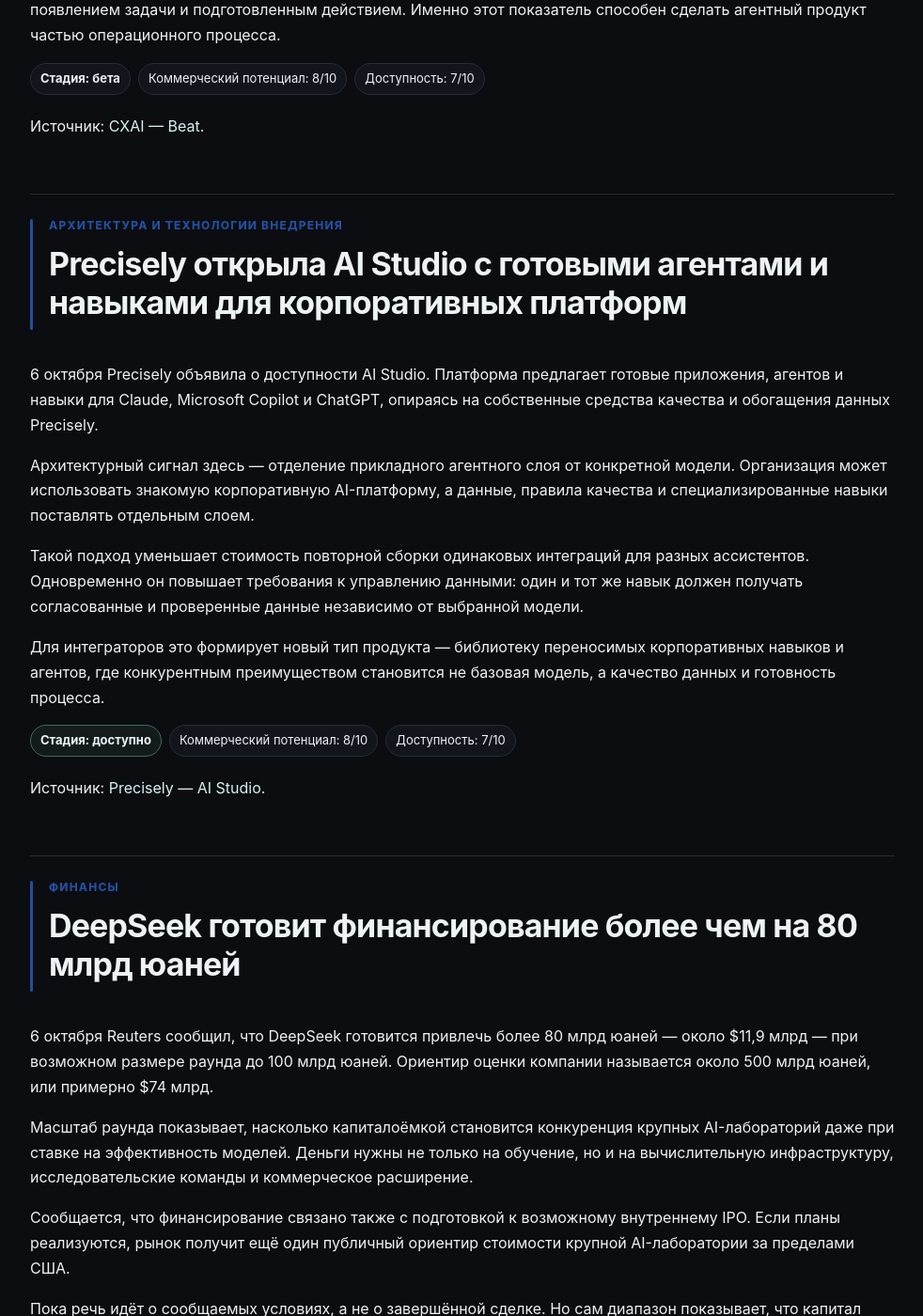
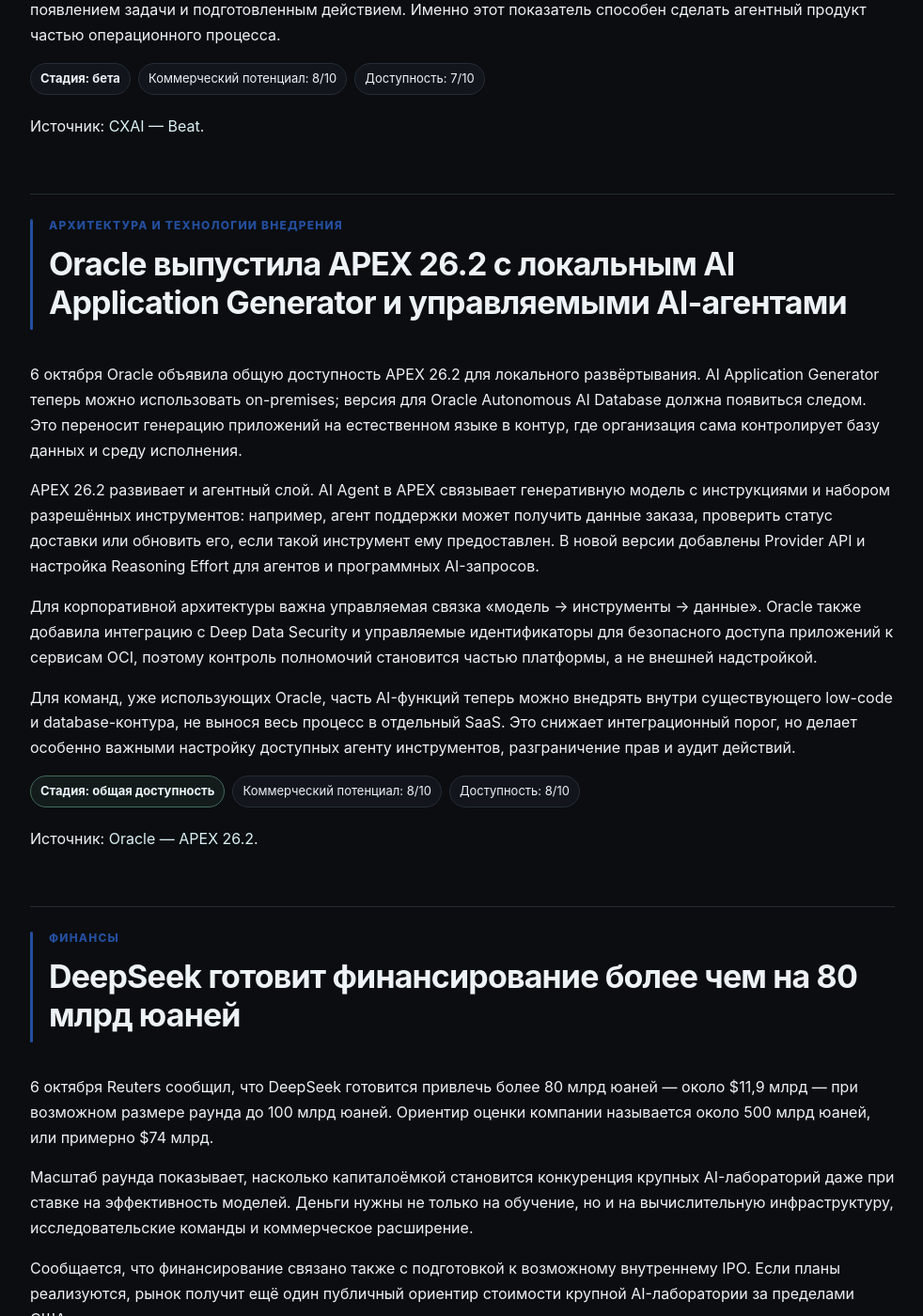
Before and after one commit to DmitryCarni/ai-news-by-carni, a Jekyll site: the page built from daily/2026-10-06.md, in a window 1280 px wide and 1400 px high, scrolled down 2146 px. Shown: the whole window at 94% size, without its empty margins (148-1130 px from the left). Built offline with Jekyll 4.4.1, drawn with Linux system fonts in a browser that asks for light colours.

Commit message:
Restage Daily 2026-10-06 from validated research set

```diff
--- a/_telegram/daily/2026-10-06.txt
+++ b/_telegram/daily/2026-10-06.txt
@@ -6,7 +6,7 @@ Mistral вывела Large 4 в публичное предварительно
 
 CXAI запустила Beat: агент читает задачи, pull request, сообщения и заметки встреч, готовит следующие действия и исполняет их после подтверждения пользователя. Это пример перехода от универсального помощника к агенту, встроенному непосредственно в рабочую очередь.
 
-Precisely открыла AI Studio с готовыми приложениями, агентами и навыками для Claude, Microsoft Copilot и ChatGPT. Ценность такого слоя — возможность переносить корпоративные навыки между моделями, сохраняя единые данные и правила качества.
+Oracle выпустила APEX 26.2: AI Application Generator теперь доступен для локального развёртывания, а AI Agents получили Provider API и настройку Reasoning Effort. Для корпоративных команд это важный сдвиг — генерацию приложений и управляемые агентные действия можно встраивать прямо в существующий Oracle-контур с контролем данных и полномочий.
 
 DeepSeek, по данным Reuters, готовит привлечение более 80 млрд юаней с возможным увеличением раунда до 100 млрд. Масштаб показывает, что конкуренция базовых моделей остаётся капиталоёмкой даже при ставке на эффективность вычислений.
 
--- a/_telegram/en/daily/2026-10-06.txt
+++ b/_telegram/en/daily/2026-10-06.txt
@@ -6,17 +6,17 @@ In Australia, OpenAI and Anthropic supported mandatory disclosure rules for AI-a
 
 CXAI launched Beat, an agent that reads tickets, pull requests, messages and meeting notes, prepares next actions and executes only after user approval. It shows the move from general assistants toward agents embedded directly in operational work queues.
 
-Precisely launched AI Studio with ready-made applications, agents and skills for Claude, Microsoft Copilot and ChatGPT. The opportunity is a portable enterprise layer in which trusted data and reusable skills can work across model providers.
+Oracle shipped APEX 26.2 with the AI Application Generator available for on-premises deployment, plus Provider API support and Reasoning Effort settings for AI Agents. Enterprise teams can place application generation and governed agent actions inside an existing Oracle stack while retaining tighter control over data and permissions.
 
 DeepSeek is preparing to raise more than 80 billion yuan, Reuters reported, with the round potentially reaching 100 billion yuan. The scale shows how capital-intensive foundation-model competition remains even for developers focused on efficiency.
 
 Plaid introduced LendScore 2 and transformer-based LendScore Arc for credit scoring from cash-flow data. Plaid reports stronger predictive performance and higher approval rates for subprime borrowers in early testing, pushing AI deeper into measurable financial decisions.
 
-Main takeaway: the market is scaling foundation models while making applied AI more governable through human approval, portable skills, action auditing and measurable business outcomes.
+Main takeaway: the market is scaling foundation models while making applied AI more governable through human approval, controlled agent tools, action auditing and measurable business outcomes.
 
 Where product opportunities exist:
 - AI-agent action auditing for tool calls, permissions and incident trails;
-- portable enterprise skills across multiple AI platforms;
+- governed enterprise AI inside existing application and database stacks;
 - transaction-data scoring products for lenders.
 
 Full analysis: https://news.carni.ltd/en/daily/2026-10-06/
--- a/daily/2026-10-06.md
+++ b/daily/2026-10-06.md
@@ -4,9 +4,9 @@ report_type: daily
 report_date: 2026-10-06
 report_date_display: "6 октября 2026"
 card_title: "Mistral масштабирует модели, агенты получают контроль, а финтех — новые скоринговые инструменты"
-summary: "Шесть сигналов дня: Mistral Large 4, правила раскрытия инцидентов AI-агентов в Австралии, CXAI Beat, Precisely AI Studio, финансирование DeepSeek и Plaid LendScore."
+summary: "Шесть сигналов дня: Mistral Large 4, правила раскрытия инцидентов AI-агентов в Австралии, CXAI Beat, Oracle APEX 26.2, финансирование DeepSeek и Plaid LendScore."
 title: "ИИ новости: 6 октября 2026"
-description: "ИИ новости за 6 октября 2026: Mistral Large 4, безопасность AI-агентов, CXAI Beat, Precisely AI Studio, DeepSeek и Plaid."
+description: "ИИ новости за 6 октября 2026: Mistral Large 4, безопасность AI-агентов, CXAI Beat, Oracle APEX 26.2, DeepSeek и Plaid."
 permalink: /daily/2026-10-06/
 ---
 
@@ -63,17 +63,17 @@ Mistral открыла доступ через API уже сейчас, а ве
 Источник: [CXAI — Beat](https://ir.cxapp.com/news-releases/news-release-details/cxai-launches-beat-new-agentic-ai-product-turns-work-queues).
 
 ## Архитектура и технологии внедрения {#stack}
-### Precisely открыла AI Studio с готовыми агентами и навыками для корпоративных платформ
-6 октября Precisely объявила о доступности AI Studio. Платформа предлагает готовые приложения, агентов и навыки для Claude, Microsoft Copilot и ChatGPT, опираясь на собственные средства качества и обогащения данных Precisely.
+### Oracle выпустила APEX 26.2 с локальным AI Application Generator и управляемыми AI-агентами
+6 октября Oracle объявила общую доступность APEX 26.2 для локального развёртывания. AI Application Generator теперь можно использовать on-premises; версия для Oracle Autonomous AI Database должна появиться следом. Это переносит генерацию приложений на естественном языке в контур, где организация сама контролирует базу данных и среду исполнения.
 
-Архитектурный сигнал здесь — отделение прикладного агентного слоя от конкретной модели. Организация может использовать знакомую корпоративную AI-платформу, а данные, правила качества и специализированные навыки поставлять отдельным слоем.
+APEX 26.2 развивает и агентный слой. AI Agent в APEX связывает генеративную модель с инструкциями и набором разрешённых инструментов: например, агент поддержки может получить данные заказа, проверить статус доставки или обновить его, если такой инструмент ему предоставлен. В новой версии добавлены Provider API и настройка Reasoning Effort для агентов и программных AI-запросов.
 
-Такой подход уменьшает стоимость повторной сборки одинаковых интеграций для разных ассистентов. Одновременно он повышает требования к управлению данными: один и тот же навык должен получать согласованные и проверенные данные независимо от выбранной модели.
+Для корпоративной архитектуры важна управляемая связка «модель → инструменты → данные». Oracle также добавила интеграцию с Deep Data Security и управляемые идентификаторы для безопасного доступа приложений к сервисам OCI, поэтому контроль полномочий становится частью платформы, а не внешней надстройкой.
 
-Для интеграторов это формирует новый тип продукта — библиотеку переносимых корпоративных навыков и агентов, где конкурентным преимуществом становится не базовая модель, а качество данных и готовность процесса.
+Для команд, уже использующих Oracle, часть AI-функций теперь можно внедрять внутри существующего low-code и database-контура, не вынося весь процесс в отдельный SaaS. Это снижает интеграционный порог, но делает особенно важными настройку доступных агенту инструментов, разграничение прав и аудит действий.
 
-<div class="score"><span class="pill stage stage-live">Стадия: доступно</span><span class="pill">Коммерческий потенциал: 8/10</span><span class="pill">Доступность: 7/10</span></div>
-Источник: [Precisely — AI Studio](https://www.precisely.com/de/press-release/precisely-bringt-ai-studio-auf-den-markt-um-die-entwicklung-von-enterprise-ki-zu-beschleunigen/).
+<div class="score"><span class="pill stage stage-live">Стадия: общая доступность</span><span class="pill">Коммерческий потенциал: 8/10</span><span class="pill">Доступность: 8/10</span></div>
+Источник: [Oracle — APEX 26.2](https://blogs.oracle.com/apex/announcing-oracle-apex-262).
 
 ## Финансы {#finance}
 ### DeepSeek готовит финансирование более чем на 80 млрд юаней
```
Also changed, not shown: en/daily/2026-10-06.md (+8 -7 lines).
